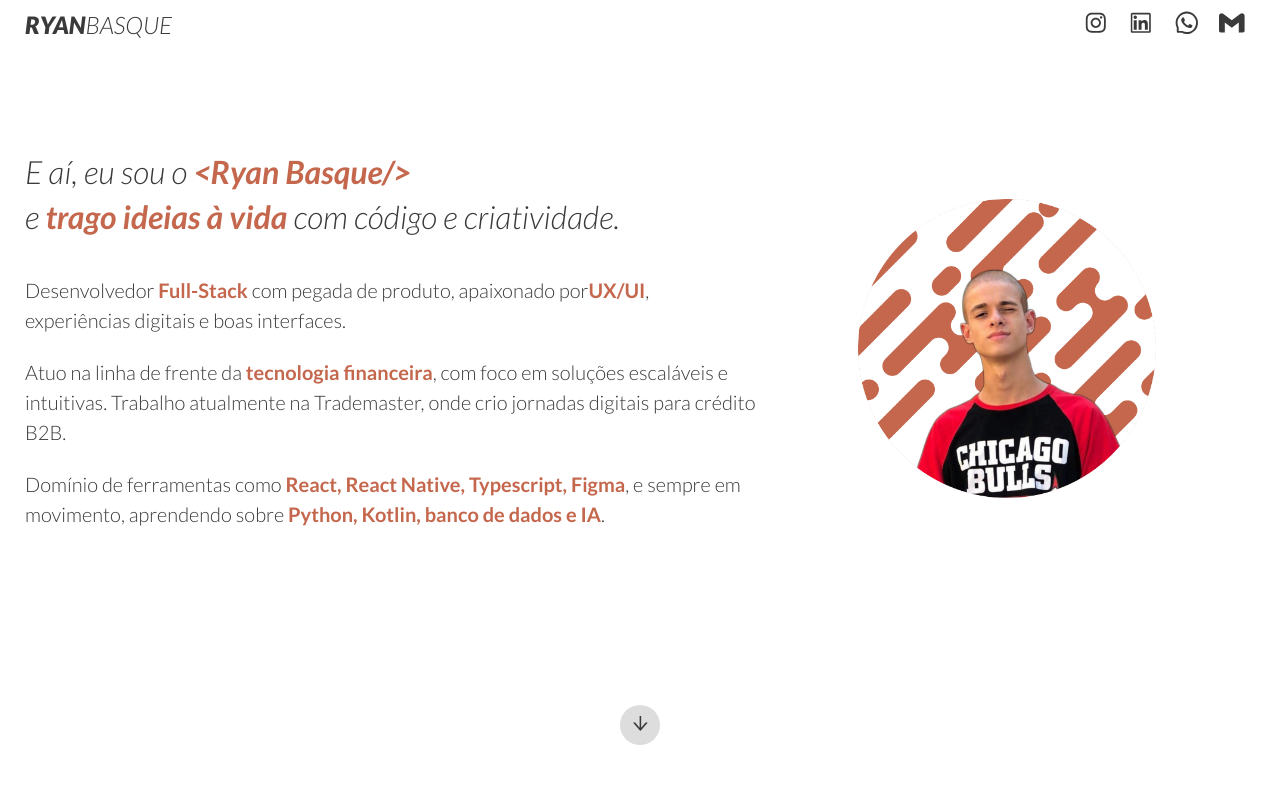
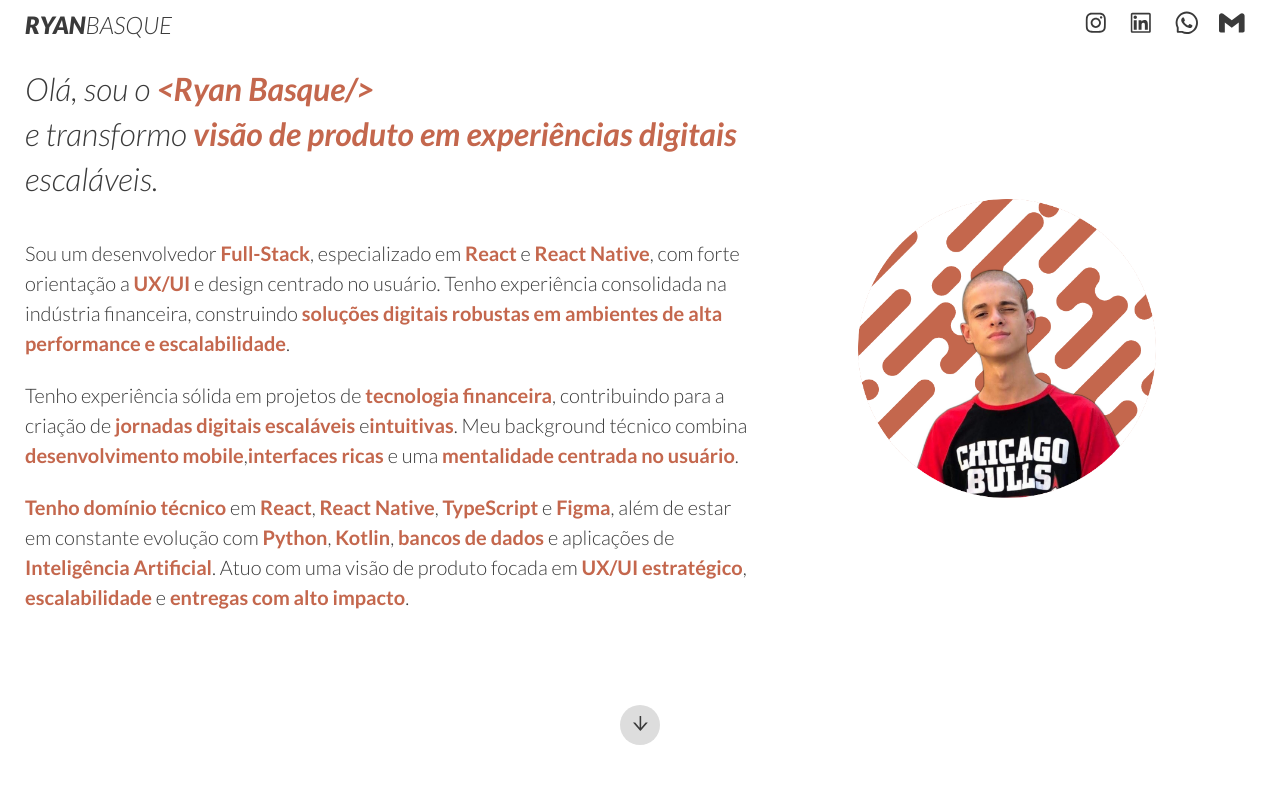
Before and after one commit to RyanBasque/ryan-basque-portifolio, a React (Create React App) app: page / in a window 1280 px wide. Shown: the top 800 px of the page. Built offline with nearby package versions, Linux system fonts and the light colour scheme; no server answers; the database is empty.

Commit message:
feat: re-create first view texts

```diff
--- a/package.json
+++ b/package.json
@@ -1,5 +1,5 @@
 {
-  "name": "ryan-basque-portifolio",
+  "name": "ryan-basque-portfolio",
   "version": "0.1.0",
   "private": true,
   "dependencies": {
@@ -31,8 +31,8 @@
     "firebase-tools": "^14.5.1"
   },
   "scripts": {
-    "start": "react-scripts start",
-    "build": "react-scripts build",
+    "start": "export SET NODE_OPTIONS=--openssl-legacy-provider && react-scripts start",
+    "build": "export SET NODE_OPTIONS=--openssl-legacy-provider && react-scripts build",
     "test": "react-scripts test",
     "eject": "react-scripts eject"
   },
--- a/src/components/molecules/homeFirstView/index.tsx
+++ b/src/components/molecules/homeFirstView/index.tsx
@@ -25,21 +25,40 @@ const HomeFirstView = () => {
         <ResponsiveContainer>
           <TextContainer>
             <h1 data-aos="fade-up" data-aos-duration="500">
-              E aí, eu sou o <span>&lt;Ryan Basque/&gt;</span><br />
-              e <span>trago ideias à vida</span> com código e criatividade.
+              Olá, sou o <span>&lt;Ryan Basque/&gt;</span>
+              <br />e transformo
+              <span> visão de produto em experiências digitais</span>{" "}
+              escaláveis.
             </h1>
             <p data-aos="fade-up" data-aos-duration="1000">
-              Desenvolvedor <span>Full-Stack</span> com pegada de produto, apaixonado por
-              <span>UX/UI</span>, experiências digitais e boas interfaces.
+              Sou um desenvolvedor <span>Full-Stack</span>, especializado em{" "}
+              <span>React</span> e <span>React Native</span>, com forte
+              orientação a<span> UX/UI</span> e design centrado no usuário.
+              Tenho experiência consolidada na indústria financeira, construindo{" "}
+              <span>
+                soluções digitais robustas em ambientes de alta performance e
+                escalabilidade
+              </span>
+              .
             </p>
             <p data-aos="fade-up" data-aos-duration="1500">
-              Atuo na linha de frente da <span>tecnologia financeira</span>, com foco em
-              soluções escaláveis e intuitivas. Trabalho atualmente na Trademaster,
-              onde crio jornadas digitais para crédito B2B.
+              Tenho experiência sólida em projetos de{" "}
+              <span>tecnologia financeira</span>, contribuindo para a criação de{" "}
+              <span>jornadas digitais escaláveis</span> e<span>intuitivas</span>
+              . Meu background técnico combina{" "}
+              <span>desenvolvimento mobile</span>,<span>interfaces ricas</span>{" "}
+              e uma <span>mentalidade centrada no usuário</span>.
             </p>
             <p data-aos="fade-up" data-aos-duration="1700">
-              Domínio de ferramentas como <span>React, React Native, Typescript, Figma</span>,
-              e sempre em movimento, aprendendo sobre <span>Python, Kotlin, banco de dados e IA</span>.
+              <span>Tenho domínio técnico</span> em <span>React</span>,{" "}
+              <span>React Native</span>, <span>TypeScript</span> e{" "}
+              <span>Figma</span>, além de estar em constante evolução com{" "}
+              <span>Python</span>, <span>Kotlin</span>,{" "}
+              <span>bancos de dados</span> e aplicações de{" "}
+              <span>Inteligência Artificial</span>. Atuo com uma visão de
+              produto focada em <span>UX/UI estratégico</span>,{" "}
+              <span>escalabilidade</span> e{" "}
+              <span>entregas com alto impacto</span>.
             </p>
           </TextContainer>
           <ImageContainer data-aos="zoom-in-right">
```
Also changed, not shown: firebase-hosting-merge.yml (added, +32 -0 lines), 1 other file (tests, documents, lock files or other folders).
